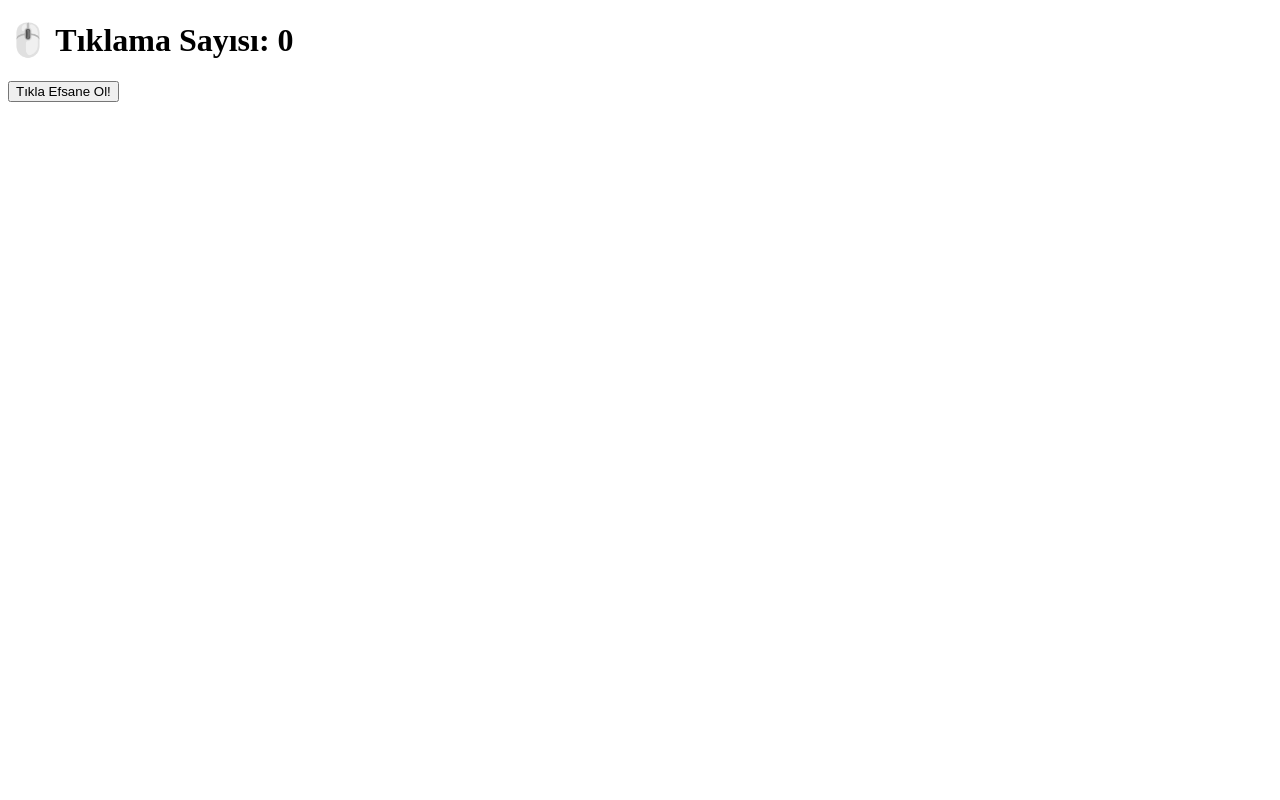
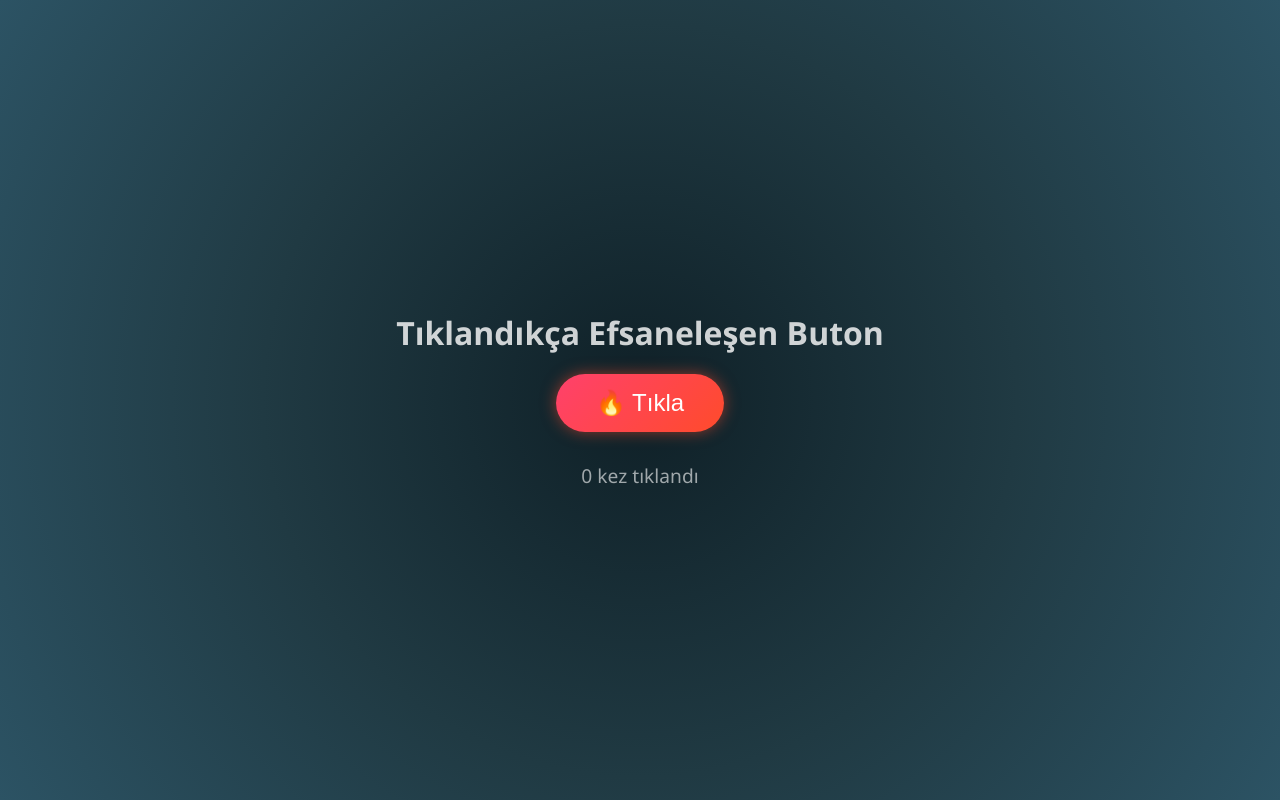
Before and after one commit to trickofmymind/efsane-buton, a website: page public/index.html in a window 1280 px wide. Drawn offline with nearby package versions, Linux system fonts and the light colour scheme; no server answers.

Commit message:
Modern tasarımı ve public klasörü ekledim

```diff
--- a/public/index.html
+++ b/public/index.html
@@ -1,13 +1,19 @@
 <!DOCTYPE html>
-<html>
+<html lang="tr">
 <head>
     <meta charset="UTF-8" />
+    <meta name="viewport" content="width=device-width, initial-scale=1.0" />
     <title>Efsane Buton</title>
-    <script src="/socket.io/socket.io.js"></script>
-    <script defer src="script.js"></script>
+    <link rel="stylesheet" href="style.css" />
 </head>
 <body>
-    <h1>🖱️ Tıklama Sayısı: <span id="sayac">0</span></h1>
-    <button id="buton">Tıkla Efsane Ol!</button>
+    <div class="container">
+        <h1 class="title">Tıklandıkça Efsaneleşen Buton</h1>
+        <button id="buton">🔥 Tıkla</button>
+        <p class="count"><span id="sayac">0</span> kez tıklandı</p>
+    </div>
+
+    <script src="https://cdn.socket.io/4.7.2/socket.io.min.js"></script>
+    <script src="script.js"></script>
 </body>
 </html>
--- a/public/script.js
+++ b/public/script.js
@@ -1,12 +1,12 @@
 const socket = io();
 
+const sayacSpan = document.getElementById("sayac");
 const buton = document.getElementById("buton");
-const sayac = document.getElementById("sayac");
 
 buton.addEventListener("click", () => {
-    socket.emit("butonaTiklandi");
+  socket.emit("butonaTiklandi");
 });
 
 socket.on("updateClickCount", (count) => {
-    sayac.textContent = count;
+  sayacSpan.textContent = count;
 });
--- /dev/null
+++ b/public/style.css
@@ -0,0 +1,49 @@
+* {
+    box-sizing: border-box;
+    margin: 0;
+    padding: 0;
+}
+
+body {
+    background: radial-gradient(circle at center, #0f2027, #203a43, #2c5364);
+    font-family: 'Segoe UI', Tahoma, Geneva, Verdana, sans-serif;
+    color: white;
+    display: flex;
+    height: 100vh;
+    align-items: center;
+    justify-content: center;
+}
+
+.container {
+    text-align: center;
+    padding: 20px;
+}
+
+.title {
+    font-size: 2rem;
+    margin-bottom: 20px;
+    color: #ffffffcc;
+}
+
+#buton {
+    background: linear-gradient(135deg, #ff416c, #ff4b2b);
+    color: white;
+    font-size: 1.5rem;
+    padding: 15px 40px;
+    border: none;
+    border-radius: 50px;
+    cursor: pointer;
+    transition: 0.3s ease;
+    box-shadow: 0 0 15px #ff4b2b88;
+}
+
+    #buton:hover {
+        transform: scale(1.05);
+        box-shadow: 0 0 30px #ff4b2bcc;
+    }
+
+.count {
+    margin-top: 30px;
+    font-size: 1.2rem;
+    color: #ffffff99;
+}
```
Also changed, not shown: server.js (+8 -4 lines).
